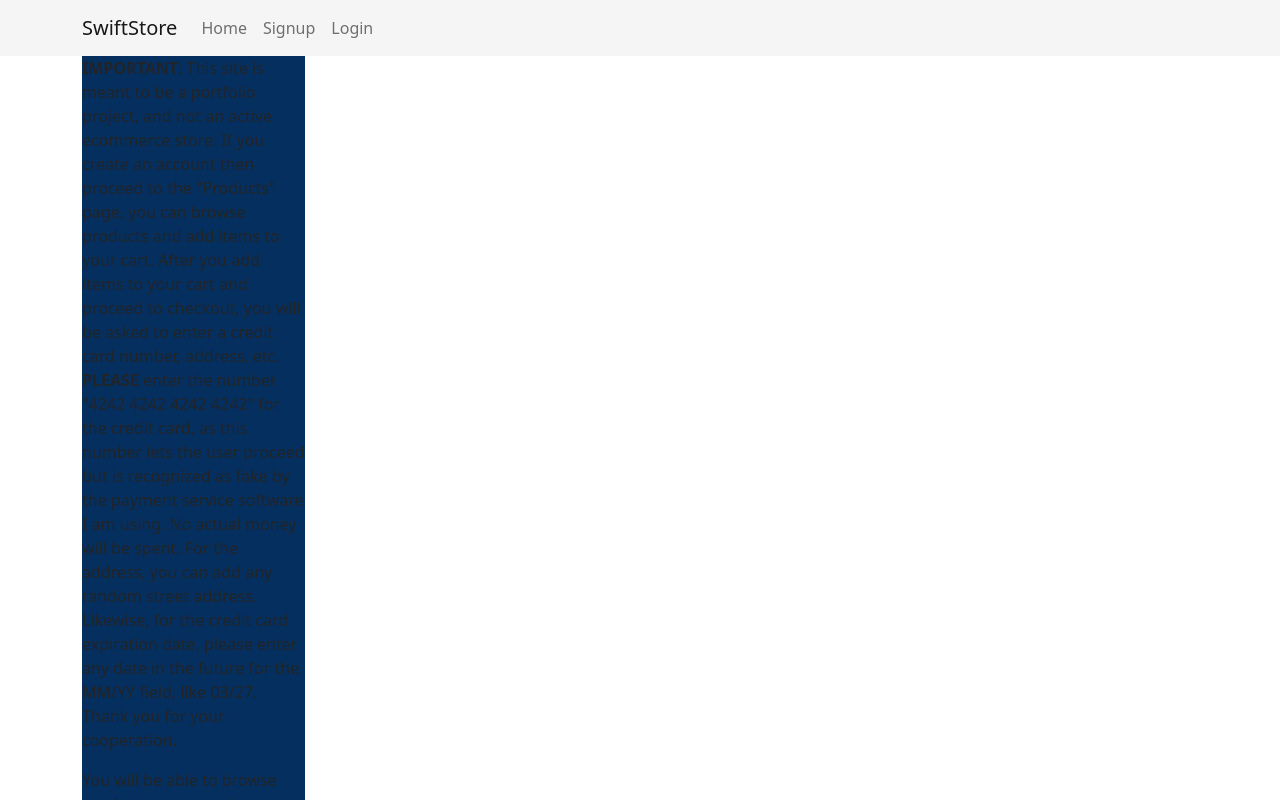
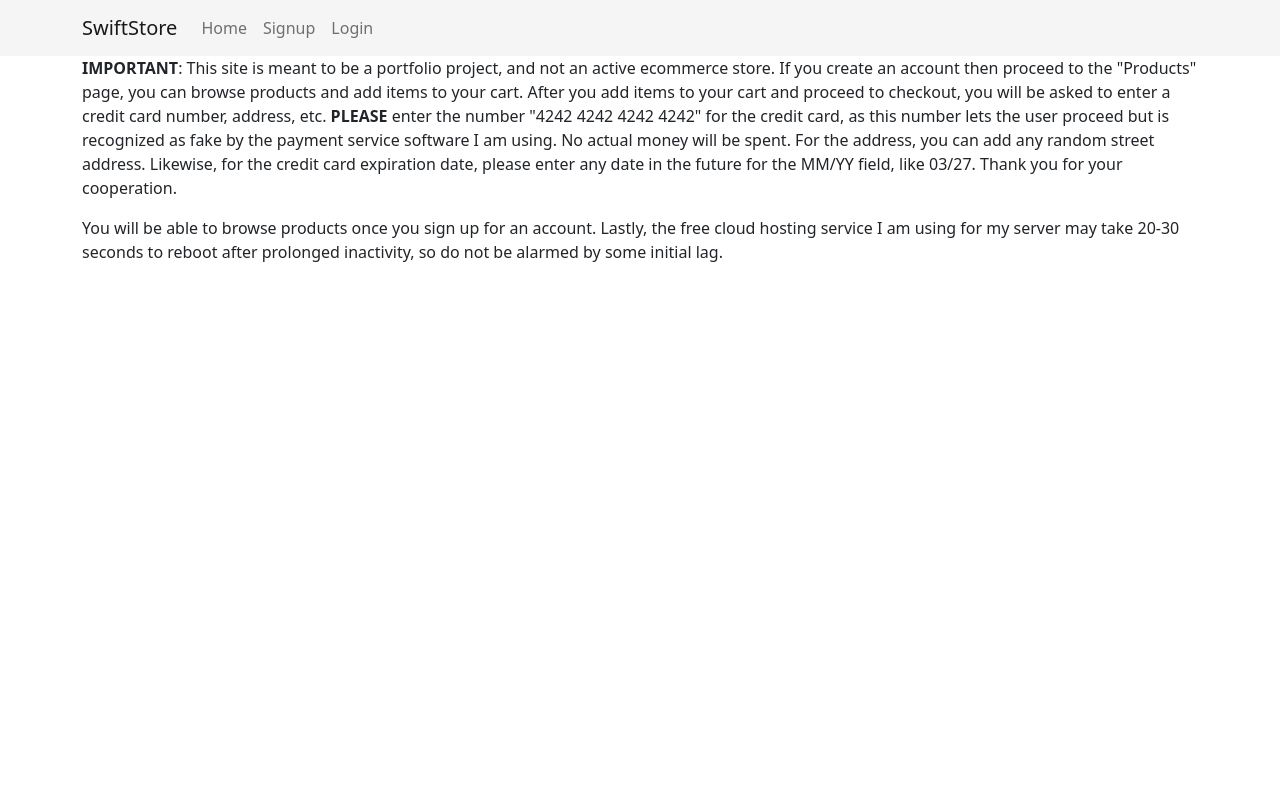
Before and after one commit to dlindqu3/store-frontend, a React (Create React App) app: page / in a window 1280 px wide. Shown: the top 800 px of the page. Built offline with nearby package versions, Linux system fonts and the light colour scheme; no server answers.

Commit message:
fixed css

```diff
--- a/src/pages/Home.js
+++ b/src/pages/Home.js
@@ -1,6 +1,5 @@
 import React, { useEffect } from 'react'
 import axios from 'axios';
-import "./home.css"
 
 function Home() {
 
--- a/src/pages/home.css
+++ /dev/null
@@ -1,21 +0,0 @@
-.outerbox {
-    /* 10vh = 10% of view height */
-    width: 20%;
-    background-color: #052F5F;
-}
-
-.innerbox {
-    height: 85%;
-    width: 85%;
-    background-color: #F1A208;
-}
-
-/* responsive design:
-relative units
-media queries  */
-
-/* iPhone 12 Pro	2532px x 1170px	 390vh x 844vh */
-/* colors */
-/* #052F5F dark blue */
-/* #005377 light blue */
-/* #F1A208 gold */
```
